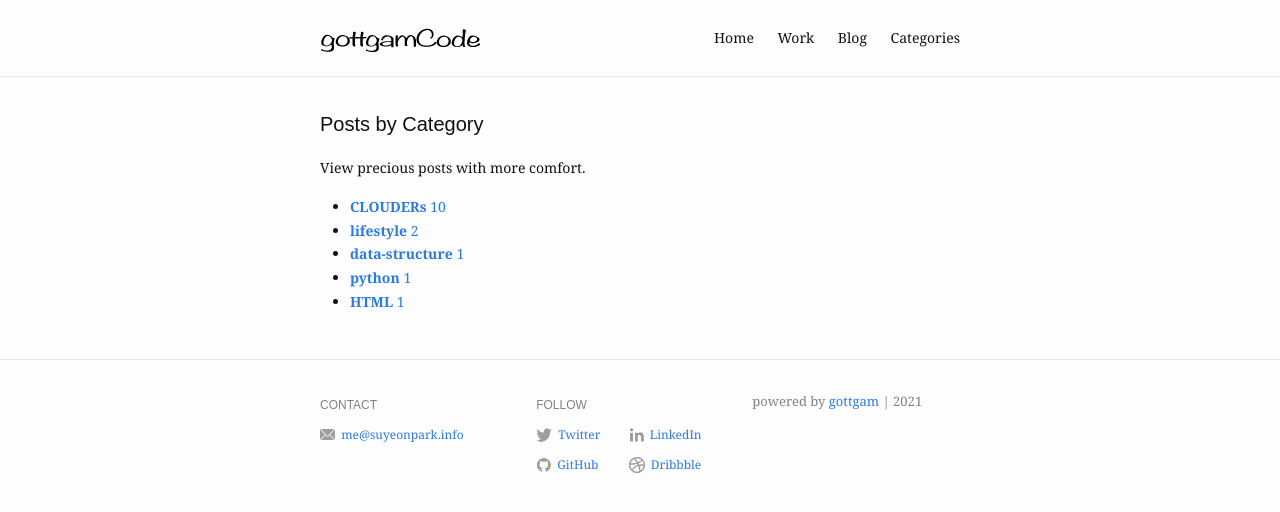
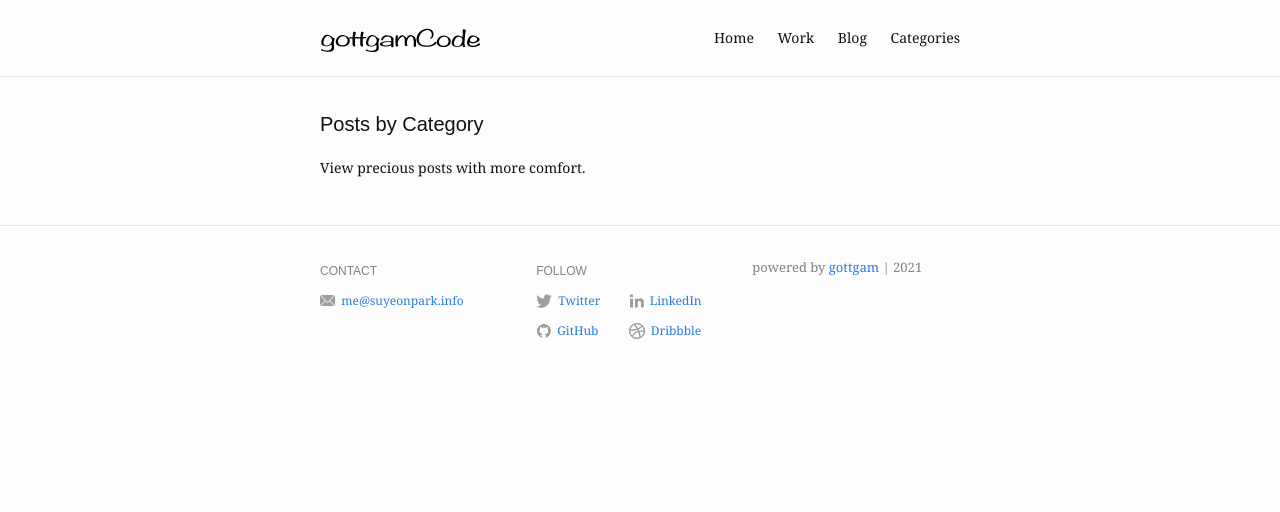
Before and after one commit to gottgam/gottgam.github.io, a Jekyll site: the page built from categories.md, in a window 1280 px wide. Shown: the top 512 px of the page. Built offline with Jekyll 4.4.1, drawn with Linux system fonts in a browser that asks for light colours.

Commit message:
Update category.html

```diff
--- a/_layouts/category.html
+++ b/_layouts/category.html
@@ -18,7 +18,20 @@
           <h1 class="page-heading">{{ page.title }}</h1>
           {{ content }}
 
-          <ul class="taxonomy__index">
+          <u1 class = "posts-list">
+
+            {% assign category = page.category | default: page.title %}
+            {% for post in site.category[category] %}
+              <li>
+                <h3>
+                  <a href="{{ site.baseurl  }}{{  post.url  }}">{{  post.title  }}</a>
+                  <small>{{ post.date }}</small>
+                </h3>
+              </li>
+            {%  endfor  %}
+          </u1>
+
+          <!--<ul class="taxonomy__index">
             {% for i in (1..categories_max) reversed %}
               {% for category in site.categories %}
                 {% if category[1].size == i %}
@@ -49,7 +62,7 @@
                   {% endif %}
                 {% endfor %}
               {% endfor %}
-          </p>
+          </p>-->
         </div>
       </div>
     </div>
```
